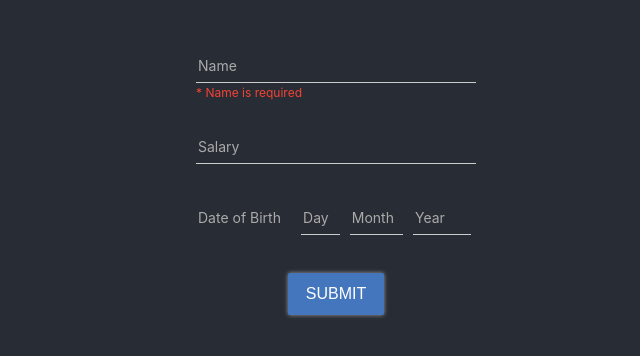
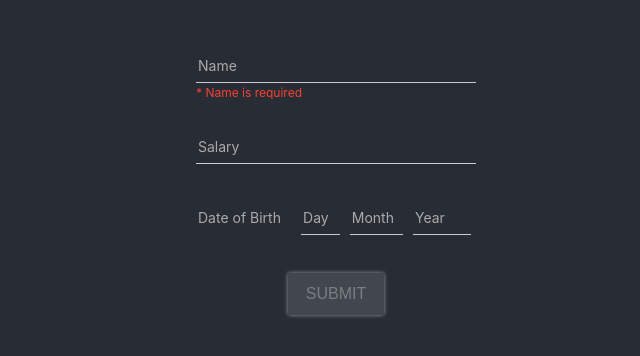
Before and after one commit to gonghaima/react-form, a React (Create React App) app: page / in a window 1280 px wide. Shown: the part 214-570 px from the top of the page, without its empty margins (304-944 px from the left). Built offline with nearby package versions, Linux system fonts and the light colour scheme.

Commit message:
button disable

```diff
--- a/src/App.js
+++ b/src/App.js
@@ -30,8 +30,8 @@
           <label htmlFor="birthyear">Year</label>
         </div>
       </div>
-      <div className="submit">
-        <button className="button">Submit</button>
+      <div className="submit-field">
+        <button className="submit-button-disabled">Submit</button>
       </div>
     </div>
   );
--- a/src/App.scss
+++ b/src/App.scss
@@ -30,6 +30,21 @@
   color: #aaa;
   font-size: 14px;
   top: 15px;
+}
+
+@mixin button-mix {
+  background-position: center;
+  transition: background 0.8s;
+  border: none;
+  border-radius: 2px;
+  padding: 12px 18px;
+  font-size: 16px;
+  text-transform: uppercase;
+  cursor: pointer;
+  color: white;
+  background-color: #4476bd;
+  box-shadow: 0 0 4px #999;
+  outline: none;
 }
 
 .form-field {
@@ -108,37 +123,31 @@
   }
 }
 
-.submit{
+.submit-field {
   @include flex-center-mix;
   @include form-field-mix;
   margin-bottom: 25px;
   margin-top: 18px;
 }
 
-/* button effect */
-.button {
-  background-position: center;
-  transition: background 0.8s;
-}
-.button:hover {
+
+.submit-button:hover {
   background: #233c60 radial-gradient(circle, transparent 1%, #47a7f5 1%) center/15000%;
 }
-.button:active {
+.submit-button:active {
   background-color: #1f1f1f;
   background-size: 100%;
   transition: background 0s;
 }
 
 /* Button style */
-button {
-  border: none;
-  border-radius: 2px;
-  padding: 12px 18px;
-  font-size: 16px;
-  text-transform: uppercase;
-  cursor: pointer;
-  color: white;
-  background-color: #4476bd;
-  box-shadow: 0 0 4px #999;
-  outline: none;
+.submit-button {
+  @include button-mix;
 }
+
+.submit-button-disabled{
+  @include button-mix;
+  color: rgba(255, 255, 255, 0.3);
+  background-color: rgba(255, 255, 255, 0.12);
+  cursor: default;
+}
```
